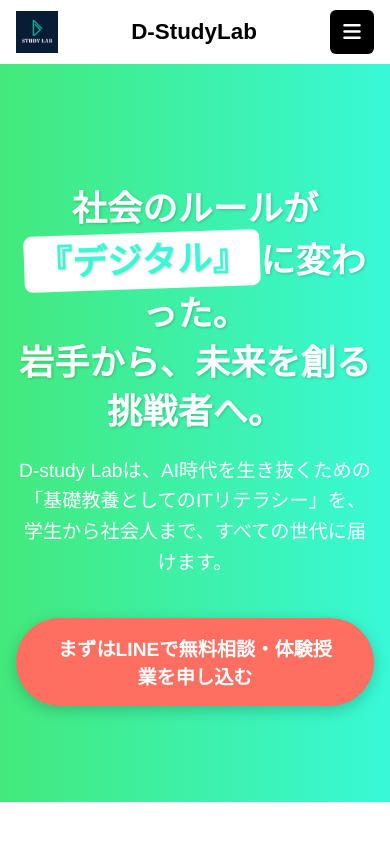
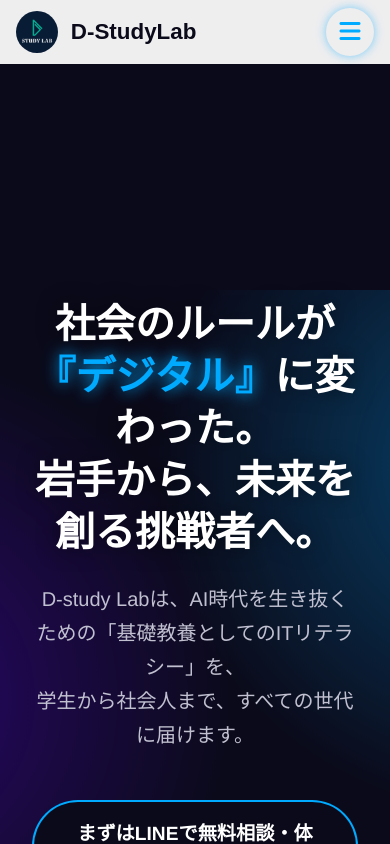
Before and after one commit to D-studyLab/HP, a Vue app: page / in a window 390 px wide. Built offline with nearby package versions, Linux system fonts and the light colour scheme.

Commit message:
デザインをリッチにした

```diff
--- a/src/App.vue
+++ b/src/App.vue
@@ -16,8 +16,10 @@
 
     <!-- サイドナビ -->
     <nav class="sidenav">
-      <img :src="logo" class="logo-img" alt="logo" />
-      <h2 class="logo-title">D-StudyLab</h2>
+      <div class="logo-container" @click="goto('#top')">
+        <img :src="logo" class="logo-img" alt="logo" />
+        <h2 class="logo-title">D-StudyLab</h2>
+      </div>
 
       <ul class="nav-list">
         <li><button @click="goto('#top')">Top</button></li>
@@ -37,8 +39,10 @@
   <div v-else class="sp">
     <!-- ヘッダー（文書フロー内。スクロールしたら一緒に流れる） -->
     <header class="sp-header">
-      <img :src="logo" class="sp-logo" alt="logo" />
-      <h2 class="logo-title">D-StudyLab</h2>
+      <div class="logo-container" @click="goto('#top')">
+        <img :src="logo" class="sp-logo" alt="logo" />
+        <h2 class="logo-title">D-StudyLab</h2>
+      </div>
       <button class="hamburger" @click="drawer = true"><i class="fas fa-bars"></i></button>
     </header>
 
@@ -107,13 +111,24 @@
 </script>
 
 <style>
+  :root {
+    --bg-color: #0a0a1a;
+    --primary-color: #00aaff;
+    --glass-bg: rgba(255, 255, 255, 0.05);
+    --glass-border: rgba(255, 255, 255, 0.2);
+    --text-color: #e0e0e0;
+    --title-color: #ffffff;
+    --sp-header-h: 64px;
+  }
+
   html,
   body {
     height: 100vh;
     margin: 0;
     overflow: hidden; /* ページ全体のスクロールを禁止 */
-    background: #f9f9f9;
+    background: var(--bg-color);
     font-family: 'Noto Sans JP', sans-serif;
+    color: var(--text-color);
   }
   button {
     border: none;
@@ -124,10 +139,6 @@
     text-decoration: none;
     color: inherit;
   }
-
-  :root {
-    --sp-header-h: 64px;
-  } /* モバイルヘッダー高さ */
 </style>
 
 <style scoped>
@@ -163,6 +174,17 @@
     justify-content: center;
     gap: 1.6rem;
   }
+  .logo-container {
+    cursor: pointer;
+    display: flex; /* Default to horizontal for mobile */
+    align-items: center;
+    gap: 0.8rem; /* Spacing for horizontal layout */
+  }
+  .pc .logo-container { /* PC-specific override for vertical layout */
+    flex-direction: column;
+    align-items: center;
+    gap: 0.5rem; /* Spacing for vertical layout */
+  }
   .logo-img {
     width: 80px;
     height: 80px;
@@ -170,9 +192,16 @@
     object-fit: cover;
   }
   .logo-title {
-    margin: 0;
+    margin: 0; /* Reset margin as gap handles spacing */
     font-size: 1.4rem;
     font-weight: 700;
+    color: var(--title-color); /* PC版のタイトル色 */
+  }
+  .pc .logo-title {
+    margin-top: 0; /* PC版ではgapで調整するためmargin-topをリセット */
+  }
+  .sp-header .logo-title {
+    color: var(--bg-color); /* スマホ版のタイトル色 */
   }
   .nav-list {
     list-style: none;
@@ -214,14 +243,22 @@
   }
   .sp-logo {
     height: calc(var(--sp-header-h) - 22px);
+    border-radius: 50%; /* スマホ版ロゴを円形に */
+    object-fit: cover; /* スマホ版ロゴを円形に */
   }
   .hamburger {
-    width: 44px;
-    height: 44px;
-    border-radius: 6px;
-    background: #000;
-    color: #fff;
-    font-size: 1.25rem;
+    width: 48px;
+    height: 48px;
+    border-radius: 50%;
+    background: transparent;
+    color: var(--primary-color);
+    font-size: 1.5rem;
+    transition: all 0.3s ease;
+    box-shadow: 0 0 10px rgba(0, 170, 255, 0.5);
+  }
+  .hamburger:hover {
+    transform: scale(1.1);
+    box-shadow: 0 0 20px var(--primary-color);
   }
 
   /* ---------- スクロール領域 ---------- */
@@ -237,40 +274,61 @@
   }
   .slide-enter-active,
   .slide-leave-active {
-    transition: all 0.25s ease;
+    transition: all 0.4s cubic-bezier(0.25, 0.8, 0.25, 1);
   }
   .drawer {
     position: fixed;
     inset: 0;
     z-index: 999;
-    background: rgba(0, 0, 0, 0.55);
+    background: rgba(0, 0, 0, 0.8); /* より深い背景色 */
     display: flex;
     justify-content: flex-end;
+    backdrop-filter: blur(5px);
   }
   .drawer-panel {
     width: 80%;
-    max-width: 300px;
+    max-width: 320px;
     height: 100%;
-    background: #fff;
+    background: rgba(255, 255, 255, 0.08); /* グラスモーフィズム */
+    border-left: 1px solid rgba(255, 255, 255, 0.2);
+    border-radius: 16px 0 0 16px; /* 角を丸く */
     position: relative;
     display: flex;
     flex-direction: column;
     align-items: center;
-    padding: 2rem 1rem;
-    gap: 1.5rem;
+    padding: 4rem 1rem 2rem 1rem; /* Increased top padding */
+    gap: 2rem;
+    backdrop-filter: blur(20px);
+    -webkit-backdrop-filter: blur(20px);
+    box-shadow: -8px 0 30px rgba(0, 0, 0, 0.4), inset 2px 0 15px rgba(0, 170, 255, 0.2);
   }
   .close {
     position: absolute;
-    top: 12px;
-    right: 12px;
-    font-size: 1.25rem;
+    top: 20px; /* Adjusted top */
+    right: 15px;
+    font-size: 1.8rem;
+    color: var(--primary-color);
+    transition: all 0.3s ease;
+  }
+  .close:hover {
+    transform: rotate(90deg) scale(1.1);
+    text-shadow: 0 0 15px var(--primary-color);
   }
   .drawer-sns {
     display: flex;
-    gap: 1.2rem;
+    gap: 1.8rem;
+    margin-bottom: 2.5rem; /* Increased margin-bottom */
   }
   .drawer-sns i {
-    font-size: 1.4rem;
+    font-size: 2rem;
+    color: var(--text-color);
+    transition: all 0.3s ease;
+    text-shadow: 0 0 5px rgba(255, 255, 255, 0.2);
+  }
+  .drawer-sns i:hover {
+    color: var(--primary-color);
+    transform: translateY(-5px) scale(1.1);
+    text-shadow: 0 0 20px var(--primary-color);
   }
   .drawer-nav ul {
     list-style: none;
@@ -278,11 +336,38 @@
     padding: 0;
     display: flex;
     flex-direction: column;
-    gap: 1.2rem;
+    gap: 1.5rem;
     align-items: center;
+    width: 100%;
   }
   .drawer-nav button {
-    font-size: 1.1rem;
-    text-align: left;
+    font-size: 1.3rem;
+    text-align: center;
+    color: var(--text-color);
+    padding: 0.8rem 1.5rem; /* Added horizontal padding */
+    width: 100%; /* Set to 100% */
+    box-sizing: border-box; /* Added box-sizing */
+    border-radius: 8px;
+    transition: all 0.3s ease;
+    position: relative;
+    overflow: hidden;
+  }
+  .drawer-nav button::before {
+    content: '';
+    position: absolute;
+    top: 0;
+    left: -100%;
+    width: 100%;
+    height: 100%;
+    background: linear-gradient(90deg, transparent, rgba(0, 170, 255, 0.1), transparent);
+    transition: all 0.4s ease;
+  }
+  .drawer-nav button:hover {
+    color: var(--primary-color);
+    text-shadow: 0 0 10px var(--primary-color);
+    transform: translateX(5px);
+  }
+  .drawer-nav button:hover::before {
+    left: 100%;
   }
 </style>
--- a/src/views/LP.vue
+++ b/src/views/LP.vue
@@ -1,24 +1,25 @@
 <template>
   <div class="lp-container">
     <!-- 1. ファーストビュー -->
-    <header class="hero-section">
+    <header id="top" ref="heroSection" class="hero-section fade-in-section">
+      <div class="aurora-background"></div>
       <div class="hero-content">
         <h1 class="main-catchphrase">
-          社会のルールが<span class="highlight">『デジタル』</span>に変わった。<br>
+          社会のルールが<span class="highlight">『デジタル』</span>に変わった。<br />
           岩手から、未来を創る挑戦者へ。
         </h1>
         <p class="sub-catchphrase">
-          D-study Labは、AI時代を生き抜くための「基礎教養としてのITリテラシー」を、<br>
+          D-study Labは、AI時代を生き抜くための「基礎教養としてのITリテラシー」を、<br />
           学生から社会人まで、すべての世代に届けます。
         </p>
-        <a href="https://line.me/ti/p/YOUR_LINE_ID" class="cta-button" target="_blank">
-          まずはLINEで無料相談・体験授業を申し込む
+        <a href="https://lin.ee/tI30Hlk" class="cta-button" target="_blank">
+          <span>まずはLINEで無料相談・体験授業を申し込む</span>
         </a>
       </div>
     </header>
 
     <!-- 2. 課題提起 -->
-    <section class="problem-section">
+    <section id="about" ref="problemSection" class="problem-section fade-in-section">
       <h2 class="section-title">こんなお悩み、ありませんか？</h2>
       <div class="problem-cards">
         <div class="problem-card">
@@ -37,24 +38,24 @@
     </section>
 
     <!-- 3. 解決策・提供価値 -->
-    <section class="solution-section">
+    <section ref="solutionSection" class="solution-section fade-in-section">
       <h2 class="section-title">
-        その悩み、D-study Labが解決します！<br>
+        その悩み、D-study Labが解決します！<br />
         <span class="section-subtitle">私たちが選ばれる3つの理由</span>
       </h2>
       <div class="feature-cards">
         <div class="feature-card">
-          <div class="feature-icon">🎯</div>
+          <div class="feature-icon"><i class="fas fa-bullseye"></i></div>
           <h3>ゴールから逆算する学び</h3>
           <p>「共通テスト合格」「自作アプリ公開」など、明確なゴールを設定。最短ルートで“できた！”を形にします。</p>
         </div>
         <div class="feature-card">
-          <div class="feature-icon">🤝</div>
+          <div class="feature-icon"><i class="fas fa-hands-helping"></i></div>
           <h3>挫折させない伴走サポート</h3>
           <p>少人数・メンター制で、あなたの挑戦と失敗を徹底的に歓迎。安心して学べる“安全な実験場”です。</p>
         </div>
         <div class="feature-card">
-          <div class="feature-icon">🚀</div>
+          <div class="feature-icon"><i class="fas fa-rocket"></i></div>
           <h3>最新技術で実践的に学ぶ</h3>
           <p>生成AIやクラウドツールを使いこなし、論理的思考力と創造力を鍛え、本当に“使える”スキルを育てます。</p>
         </div>
@@ -62,7 +63,7 @@
     </section>
 
     <!-- 4. コース紹介 -->
-    <section class="courses-section">
+    <section id="services" ref="coursesSection" class="courses-section fade-in-section">
       <h2 class="section-title">コース一覧</h2>
       <p class="section-description">入会金・施設利用料はいつでも0円。あなたの目的に合わせて選べます。</p>
 
@@ -102,7 +103,7 @@
         </div>
       </div>
 
-       <div class="course-category">
+      <div class="course-category">
         <h3>短期集中セミナー</h3>
         <div class="course-cards">
           <div class="course-card">
@@ -122,37 +123,37 @@
     </section>
 
     <!-- 5. 受講の流れ -->
-    <section class="flow-section">
+    <section ref="flowSection" class="flow-section fade-in-section">
       <h2 class="section-title">受講までの簡単4ステップ</h2>
       <ol class="flow-steps">
         <li class="flow-step">
-          <div class="step-number">1</div>
-          <p>LINE公式アカウントを<br>友だち追加</p>
+          <div class="step-number"><span class="step-icon"><i class="fab fa-line"></i></span><span class="step-digit">1</span></div>
+          <p>LINE公式アカウントを<br />友だち追加</p>
         </li>
         <li class="flow-step">
-          <div class="step-number">2</div>
-          <p>トーク画面から<br>無料相談・体験を予約</p>
+          <div class="step-number"><span class="step-icon"><i class="fas fa-calendar-check"></i></span><span class="step-digit">2</span></div>
+          <p>トーク画面から<br />無料相談・体験を予約</p>
         </li>
         <li class="flow-step">
-          <div class="step-number">3</div>
-          <p>オンライン面談で<br>目標や課題をヒアリング</p>
+          <div class="step-number"><span class="step-icon"><i class="fas fa-video"></i></span><span class="step-digit">3</span></div>
+          <p>オンライン面談で<br />目標や課題をヒアリング</p>
         </li>
         <li class="flow-step">
-          <div class="step-number">4</div>
-          <p>最適なコースで<br>学習スタート！</p>
+          <div class="step-number"><span class="step-icon"><i class="fas fa-graduation-cap"></i></span><span class="step-digit">4</span></div>
+          <p>最適なコースで<br />学習スタート！</p>
         </li>
       </ol>
     </section>
 
     <!-- 6. クロージング -->
-    <section class="closing-section">
+    <section id="contact" ref="closingSection" class="closing-section fade-in-section">
       <h2 class="closing-message">さあ、挑戦への一歩を踏み出そう。</h2>
       <p>
-        D-study Labは、あなたの「やってみたい」を全力で応援します。<br>
+        D-study Labは、あなたの「やってみたい」を全力で応援します。<br />
         成功も失敗も、すべてがあなたの力になる。私たちは、その挑戦に伴走します。
       </p>
-      <a href="https://line.me/ti/p/YOUR_LINE_ID" class="cta-button" target="_blank">
-        LINEで無料相談をしてみる
+      <a href="https://lin.ee/tI30Hlk" class="cta-button" target="_blank">
+        <span>LINEで無料相談をしてみる</span>
       </a>
     </section>
 
@@ -164,181 +165,283 @@
 </template>
 
 <script setup>
-// No script needed for this static LP
+import { ref, onMounted, onUnmounted } from 'vue';
+
+// Scroll Animation
+const heroSection = ref(null);
+const problemSection = ref(null);
+const solutionSection = ref(null);
+const coursesSection = ref(null);
+const flowSection = ref(null);
+const closingSection = ref(null);
+
+const sections = [
+  heroSection,
+  problemSection,
+  solutionSection,
+  coursesSection,
+  flowSection,
+  closingSection,
+];
+
+let observer;
+
+onMounted(() => {
+  observer = new IntersectionObserver(
+    (entries) => {
+      entries.forEach((entry) => {
+        if (entry.isIntersecting) {
+          entry.target.classList.add('is-visible');
+          observer.unobserve(entry.target);
+        }
+      });
+    },
+    { threshold: 0.1 }
+  );
+
+  sections.forEach(section => {
+    if (section.value) {
+      observer.observe(section.value);
+    }
+  });
+});
+
+onUnmounted(() => {
+  if (observer) {
+    observer.disconnect();
+  }
+});
 </script>
 
 <style scoped>
+:root {
+  --bg-color: #0a0a1a;
+  --primary-color: #00aaff;
+  --glass-bg: rgba(255, 255, 255, 0.05);
+  --glass-border: rgba(255, 255, 255, 0.2);
+  --text-color: #e0e0e0;
+  --title-color: #ffffff;
+}
+
 .lp-container {
-  font-family: 'Helvetica Neue', 'Arial', 'Hiragino Kaku Gothic ProN', 'Hiragino Sans', 'Meiryo', sans-serif;
-  color: #333;
-  background-color: #fdfdfd;
+  font-family: 'Poppins', 'Helvetica Neue', 'Arial', 'Hiragino Kaku Gothic ProN', 'Hiragino Sans', 'Meiryo', sans-serif;
+  color: var(--text-color);
+  background-color: var(--bg-color);
+  overflow-x: hidden;
 }
 
 .section-title {
-  font-size: 2.5rem;
+  font-size: 3rem;
   text-align: center;
   margin-bottom: 1rem;
-  font-weight: bold;
+  font-weight: 700;
+  color: var(--title-color);
 }
 
 .section-subtitle {
   font-size: 1.5rem;
-  font-weight: normal;
-  color: #555;
+  font-weight: 400;
+  color: var(--primary-color);
 }
 
 .section-description {
   text-align: center;
   font-size: 1.1rem;
-  color: #666;
-  margin-bottom: 3rem;
+  color: #a0a0b0;
+  margin-bottom: 4rem;
+  max-width: 600px;
+  margin-left: auto;
+  margin-right: auto;
+}
+
+/* Scroll Animation */
+.fade-in-section {
+  opacity: 0;
+  transform: translateY(40px);
+  transition: opacity 0.8s ease-out, transform 0.8s ease-out;
+}
+
+.fade-in-section.is-visible {
+  opacity: 1;
+  transform: translateY(0);
 }
 
 /* 1. Hero Section */
 .hero-section {
-  background: linear-gradient(to right, #43e97b 0%, #38f9d7 100%);
+  position: relative;
   color: white;
   text-align: center;
+  min-height: 100vh;
   padding: 6rem 2rem;
   display: flex;
   justify-content: center;
   align-items: center;
+  overflow: hidden;
+}
+
+.aurora-background {
+  position: absolute;
+  top: 50%;
+  left: 50%;
+  width: 150%;
+  height: 150%;
+  background: radial-gradient(circle at 30% 30%, rgba(0, 170, 255, 0.35) 0%, rgba(0, 170, 255, 0) 30%),
+              radial-gradient(circle at 70% 70%, rgba(100, 0, 255, 0.35) 0%, rgba(100, 0, 255, 0) 30%);
+  transform: translate(-50%, -50%);
+  animation: aurora-flow 20s linear infinite;
+  z-index: 0;
+}
+
+@keyframes aurora-flow {
+  0% { transform: translate(-50%, -50%) rotate(0deg); }
+  100% { transform: translate(-50%, -50%) rotate(360deg); }
 }
 
 .hero-content {
-  max-width: 800px;
-}
-
-.logo {
-  max-width: 180px;
-  margin-bottom: 2rem;
+  position: relative;
+  z-index: 1;
+  max-width: 900px;
 }
 
 .main-catchphrase {
-  font-size: 2.8rem;
-  font-weight: 900;
-  margin-bottom: 1rem;
-  line-height: 1.4;
-  text-shadow: 1px 1px 3px rgba(0,0,0,0.2);
+  font-size: 3.5rem;
+  font-weight: 800;
+  margin-bottom: 1.5rem;
+  line-height: 1.3;
+  text-shadow: 0 0 20px rgba(0,0,0,0.5);
 }
 
 .main-catchphrase .highlight {
-  display: inline-block;
-  background-color: #fff;
-  color: #38f9d7;
-  padding: 0.2rem 0.8rem;
-  border-radius: 8px;
-  transform: rotate(-2deg);
+  color: var(--primary-color);
+  text-shadow: 0 0 15px var(--primary-color);
 }
 
 .sub-catchphrase {
-  font-size: 1.2rem;
-  margin-bottom: 2.5rem;
-  line-height: 1.6;
+  font-size: 1.25rem;
+  margin-bottom: 3rem;
+  line-height: 1.7;
+  color: #c0c0d0;
 }
 
 .cta-button {
   display: inline-block;
-  background-color: #ff6f61;
+  background: var(--primary-color);
   color: white;
   font-size: 1.2rem;
   font-weight: bold;
-  padding: 1rem 2.5rem;
+  padding: 2px;
   border-radius: 50px;
   text-decoration: none;
-  transition: transform 0.2s ease, background-color 0.2s ease;
-  box-shadow: 0 4px 15px rgba(0,0,0,0.2);
+  transition: transform 0.3s ease, box-shadow 0.3s ease;
+  position: relative;
+  z-index: 1;
+}
+
+.cta-button span {
+  display: block;
+  background: var(--bg-color);
+  padding: 1rem 2.5rem;
+  border-radius: 48px;
+  transition: background 0.3s ease;
 }
 
 .cta-button:hover {
-  transform: translateY(-3px);
-  background-color: #ff4b3a;
+  transform: translateY(-4px) scale(1.05);
+  box-shadow: 0 0 25px var(--primary-color);
+}
+
+.cta-button:hover span {
+  background: transparent;
+}
+
+/* Base Section Styling */
+.problem-section, .solution-section, .courses-section, .flow-section, .closing-section {
+  padding: 6rem 2rem;
+  position: relative;
+}
+
+/* Glassmorphism Cards */
+.problem-card, .feature-card, .course-card {
+  background: var(--glass-bg);
+  border: 1px solid var(--glass-border);
+  border-radius: 16px;
+  padding: 2.5rem;
+  backdrop-filter: blur(10px);
+  -webkit-backdrop-filter: blur(10px);
+  box-shadow: 0 8px 32px 0 rgba(0, 0, 0, 0.2);
+  transition: transform 0.3s ease, border-color 0.3s ease, box-shadow 0.3s ease;
+  box-sizing: border-box;
+}
+
+.problem-card:hover, .feature-card:hover, .course-card:hover {
+  transform: translateY(-10px);
+  border-color: var(--primary-color);
+  box-shadow: 0 0 20px rgba(0, 170, 255, 0.5);
 }
 
 /* 2. Problem Section */
-.problem-section {
-  padding: 5rem 2rem;
-  background-color: #fff;
-}
-
 .problem-cards {
   display: flex;
   justify-content: center;
   gap: 2rem;
-  margin-top: 3rem;
+  margin-top: 4rem;
   flex-wrap: wrap;
 }
 
 .problem-card {
-  background: #f0f0f0;
-  border-radius: 12px;
-  padding: 2rem;
-  width: 300px;
-  box-shadow: 0 2px 8px rgba(0,0,0,0.05);
-  box-sizing: border-box;
+  width: 320px;
 }
 
 .problem-card h3 {
-  font-size: 1.3rem;
+  font-size: 1.4rem;
   margin-bottom: 1rem;
-  color: #333;
+  color: var(--title-color);
   text-align: center;
 }
 
 /* 3. Solution Section */
 .solution-section {
-  padding: 5rem 2rem;
-  background-color: #f4faff;
+  background-color: rgba(0,0,0,0.1);
 }
 
 .feature-cards {
   display: flex;
   justify-content: center;
   gap: 2rem;
-  margin-top: 3rem;
+  margin-top: 4rem;
   flex-wrap: wrap;
 }
 
 .feature-card {
-  background: white;
-  border-radius: 12px;
-  padding: 2.5rem;
-  width: 320px;
+  width: 340px;
   text-align: center;
-  box-shadow: 0 4px 20px rgba(0,0,0,0.08);
-  box-sizing: border-box;
 }
 
 .feature-icon {
   font-size: 3rem;
-  margin-bottom: 1rem;
+  margin-bottom: 1.5rem;
+  color: var(--primary-color);
 }
 
 .feature-card h3 {
-  font-size: 1.5rem;
+  font-size: 1.6rem;
   margin-bottom: 1rem;
+  color: var(--title-color);
 }
 
 /* 4. Courses Section */
-.courses-section {
-  padding: 5rem 2rem;
-}
-
 .course-category {
   margin-bottom: 4rem;
+  text-align: center;
 }
 
 .course-category h3 {
-  text-align: center;
-  font-size: 2rem;
-  margin-bottom: 2rem;
-  padding-bottom: 0.5rem;
-  border-bottom: 3px solid #43e97b;
+  font-size: 2.2rem;
+  margin-bottom: 3rem;
+  padding-bottom: 1rem;
+  border-bottom: 2px solid var(--primary-color);
   display: inline-block;
-}
-
-.course-category {
-  text-align: center;
+  color: var(--title-color);
 }
 
 .course-cards {
@@ -349,31 +452,21 @@
 }
 
 .course-card {
-  background: white;
-  border: 1px solid #eee;
-  border-radius: 12px;
-  padding: 2rem;
-  width: 350px;
+  width: 380px;
   text-align: left;
-  box-shadow: 0 2px 8px rgba(0,0,0,0.05);
-  transition: transform 0.2s, box-shadow 0.2s;
-  box-sizing: border-box;
-}
-
-.course-card:hover {
-  transform: translateY(-5px);
-  box-shadow: 0 8px 25px rgba(0,0,0,0.1);
+  display: flex;
+  flex-direction: column;
 }
 
 .course-card h4 {
-  font-size: 1.4rem;
+  font-size: 1.5rem;
   margin-bottom: 0.5rem;
-  color: #007bff;
+  color: var(--primary-color);
 }
 
 .course-card .target {
   font-weight: bold;
-  color: #ff6f61;
+  color: #ff9f61;
   margin-bottom: 1rem;
 }
 
@@ -382,19 +475,19 @@
   line-height: 1.6;
   margin-bottom: 1.5rem;
   flex-grow: 1;
+  color: #c0c0d0;
 }
 
 .course-card .price {
-  font-size: 1.5rem;
+  font-size: 1.6rem;
   font-weight: bold;
   text-align: right;
-  color: #333;
+  color: var(--title-color);
 }
 
 /* 5. Flow Section */
 .flow-section {
-  padding: 5rem 2rem;
-  background-color: #f4faff;
+  background-color: rgba(0,0,0,0.1);
 }
 
 .flow-steps {
@@ -403,13 +496,13 @@
   gap: 2rem;
   list-style: none;
   padding: 0;
-  margin-top: 3rem;
+  margin-top: 4rem;
   flex-wrap: wrap;
 }
 
 .flow-step {
   text-align: center;
-  width: 200px;
+  width: 220px;
   position: relative;
 }
 
@@ -417,59 +510,99 @@
   content: '→';
   position: absolute;
   right: -35px;
-  top: 40px;
-  font-size: 2rem;
-  color: #43e97b;
+  top: 50px;
+  font-size: 2.5rem;
+  color: var(--primary-color);
+  opacity: 0.5;
 }
 
-
 .step-number {
-  width: 80px;
-  height: 80px;
+  position: relative;
+  width: 120px;
+  height: 120px;
   border-radius: 50%;
-  background-color: #43e97b;
-  color: white;
-  font-size: 2.5rem;
-  font-weight: bold;
+  background: linear-gradient(145deg, rgba(0, 170, 255, 0.1), rgba(0, 170, 255, 0.05));
+  border: 2px solid var(--primary-color);
+  box-shadow: 0 0 15px rgba(0, 170, 255, 0.3), inset 0 0 10px rgba(0, 170, 255, 0.2);
   display: flex;
+  flex-direction: column;
   justify-content: center;
   align-items: center;
-  margin: 0 auto 1rem;
+  margin: 0 auto 1.5rem;
+  transition: all 0.3s ease;
+  overflow: hidden;
+}
+
+.flow-step:hover .step-number {
+  transform: translateY(-8px) scale(1.05);
+  box-shadow: 0 0 30px var(--primary-color), inset 0 0 20px var(--primary-color);
+  background: linear-gradient(145deg, rgba(0, 170, 255, 0.2), rgba(0, 170, 255, 0.1));
+}
+
+.step-icon {
+  position: relative;
+  z-index: 2;
+  font-size: 3.5rem;
+  color: var(--primary-color);
+  transition: color 0.3s ease;
+}
+
+.flow-step:hover .step-icon {
+  color: white;
+}
+
+.step-digit {
+  position: absolute;
+  top: 50%;
+  left: 50%;
+  transform: translate(-50%, -50%);
+  font-size: 6rem;
+  font-weight: bold;
+  color: rgba(0, 170, 255, 0.1);
+  z-index: 1;
+  transition: color 0.3s ease;
+}
+
+.flow-step:hover .step-digit {
+  color: rgba(255, 255, 255, 0.1);
 }
 
 /* 6. Closing Section */
 .closing-section {
-  padding: 5rem 2rem;
+  padding: 6rem 2rem;
   text-align: center;
-  background-color: #333;
-  color: white;
+  background: linear-gradient(rgba(10, 10, 26, 0.8), rgba(10, 10, 26, 0.8)), url('/path-to-your-background-image.jpg');
+  background-size: cover;
+  background-position: center;
 }
 
 .closing-message {
-  font-size: 2.5rem;
+  font-size: 2.8rem;
   font-weight: bold;
   margin-bottom: 1.5rem;
+  color: var(--title-color);
 }
 
 .closing-section p {
-  font-size: 1.1rem;
+  font-size: 1.2rem;
   line-height: 1.7;
-  margin-bottom: 2.5rem;
+  margin-bottom: 3rem;
   max-width: 700px;
   margin-left: auto;
   margin-right: auto;
+  color: #c0c0d0;
 }
 
 /* Footer */
 .lp-footer {
   text-align: center;
-  padding: 2rem;
-  background-color: #222;
-  color: #aaa;
+  padding: 3rem 2rem;
+  background-color: #050510;
+  color: #888;
 }
 
 .lp-footer a {
-  color: #fff;
+  color: var(--primary-color);
   text-decoration: none;
   margin-bottom: 0.5rem;
   display: inline-block;
@@ -481,32 +614,29 @@
 
 /* Responsive */
 @media (max-width: 768px) {
-  .section-title {
-    font-size: 2rem;
+  .section-title { font-size: 2.2rem; }
+  .main-catchphrase { font-size: 2.5rem; }
+
+  .problem-section, .solution-section, .courses-section, .flow-section, .closing-section {
+    padding: 4rem 1rem;
   }
-  .main-catchphrase {
-    font-size: 2.2rem;
-  }
-  .problem-cards, .feature-cards, .course-cards, .flow-steps {
-    flex-direction: column;
-    align-items: center;
-  }
+
   .problem-card, .feature-card, .course-card {
     width: 100%;
   }
-  .hero-section, .problem-section, .solution-section, .courses-section, .flow-section, .closing-section {
-    padding-left: 1rem;
-    padding-right: 1rem;
-  }
+
+  .flow-steps { flex-direction: column; align-items: center; gap: 4rem; }
   .flow-step:not(:last-child)::after {
-    content: '↓';
+    content: '\2193'; /* Unicode for down arrow */
     right: 50%;
     transform: translateX(50%);
     top: auto;
-    bottom: -40px;
+    bottom: -55px;
   }
-  .flow-steps {
-    gap: 4rem;
+  .flow-step:not(:last-child):hover::after {
+    transform: translateX(50%) translateY(5px);
+    opacity: 1;
+    text-shadow: 0 0 15px var(--primary-color);
   }
 }
 </style>
```
